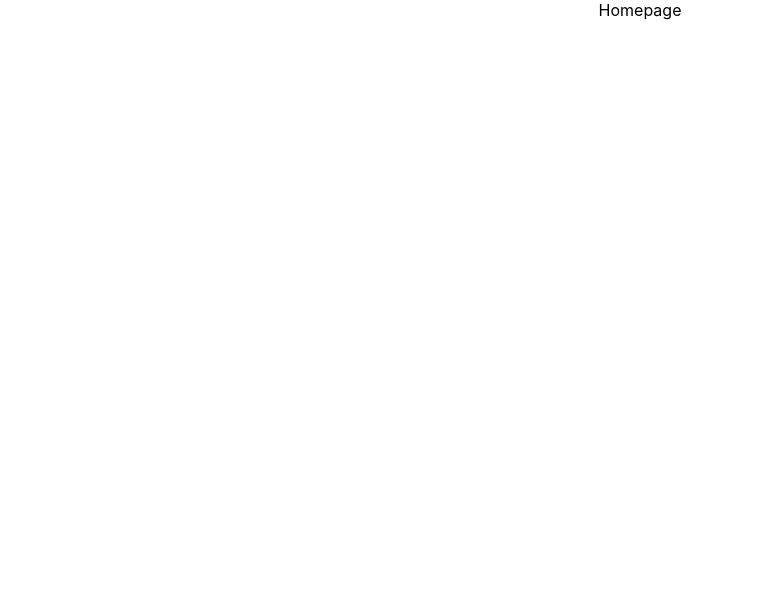
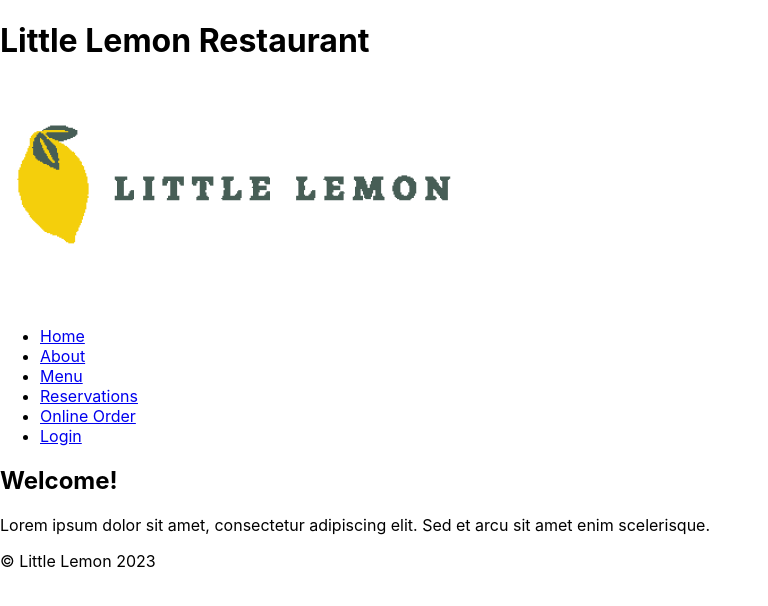
Before and after one commit to ninjanoppawut/capstone-project, a React (Create React App) app: page / in a window 1280 px wide. Shown: the top 606 px of the page, without its empty margins (0-768 px from the left). Built offline with nearby package versions, Linux system fonts and the light colour scheme.

Commit message:
componet

```diff
--- a/src/App.js
+++ b/src/App.js
@@ -1,11 +1,22 @@
+import React from 'react'
+import ReactDOM from 'react-dom';
 import './App.css';
+
+import Header from './components/Header';
+import Nav from './components/Nav';
+import Main from './components/Main';
+import Footer from './components/Footer';
 
 function App() {
   return (
-    <div className="App">
-      Homepage
+    <div>
+      <Header/>
+      <Nav/>
+      <Main/>
+      <Footer/>
     </div>
   );
 }
 
+ReactDOM.render(<App />, document.getElementById('root'));
 export default App;
--- /dev/null
+++ b/src/components/Footer.js
@@ -0,0 +1,11 @@
+import React from 'react'
+
+function Footer() {
+  return (
+    <footer>
+      <p>&copy; Little Lemon 2023</p>
+    </footer>
+  )
+}
+
+export default Footer
--- /dev/null
+++ b/src/components/Header.js
@@ -0,0 +1,11 @@
+import React from 'react'
+
+function Header() {
+  return (
+    <header>
+        <h1>Little Lemon Restaurant</h1>
+    </header>
+  )
+}
+
+export default Header
--- /dev/null
+++ b/src/components/Main.js
@@ -0,0 +1,14 @@
+import React from 'react'
+
+function Main() {
+  return (
+    <main>
+        <section>
+            <h2>Welcome!</h2>
+            <p>Lorem ipsum dolor sit amet, consectetur adipiscing elit. Sed et arcu sit amet enim scelerisque.</p>
+        </section>
+  </main>
+  )
+}
+
+export default Main
--- /dev/null
+++ b/src/components/Nav.js
@@ -0,0 +1,19 @@
+import React from 'react'
+
+function Nav() {
+  return (
+    <nav>
+        <img src='./logo1.png' alt='logo'></img>
+        <ul>
+          <li><a href="home">Home</a></li>
+          <li><a href="about">About</a></li>
+          <li><a href="menu">Menu</a></li>
+          <li><a href="reserve">Reservations</a></li>
+          <li><a href="onlineorder">Online Order</a></li>
+          <li><a href="login">Login</a></li>
+        </ul>
+    </nav>
+  )
+}
+
+export default Nav
```
Also changed, not shown: src/index.html (added, +18 -0 lines), public/logo1.png (added), 1 other file (tests, documents, lock files or other folders).
